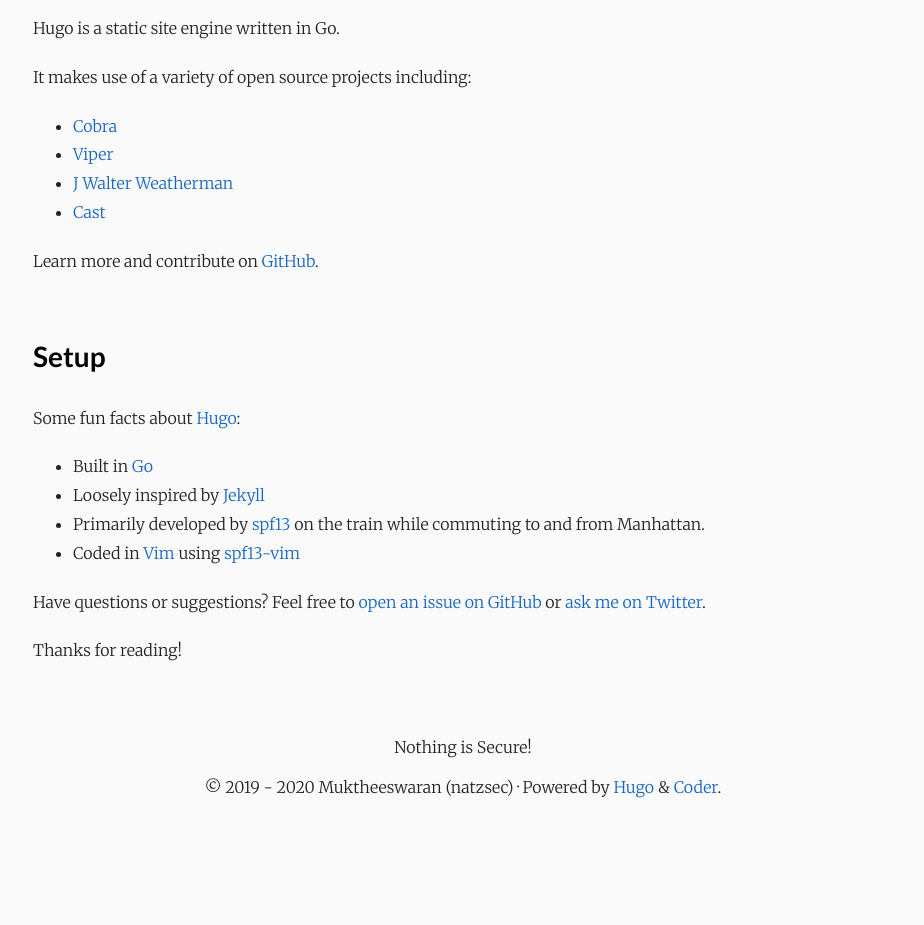
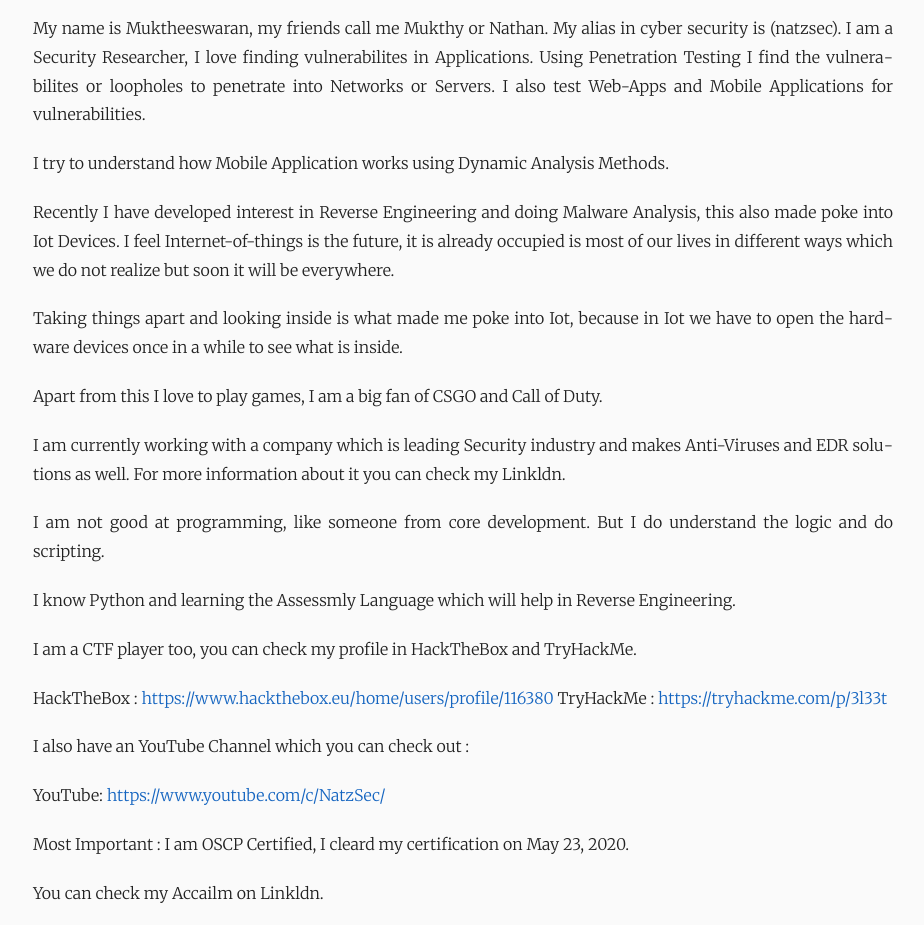
Before and after one commit to mukthy/natzsec.github.io, a plain HTML site: page about/index.html in a window 1280 px wide. Shown: the part 204-1129 px from the top of the page, without its empty margins (177-1101 px from the left). Before the commit the page ends 1011 px from the top, so only its background shows below. Drawn offline with nearby package versions, Linux system fonts and the light colour scheme; a script that the page names is missing.

Commit message:
initial commit

```diff
--- a/about/index.html
+++ b/about/index.html
@@ -7,11 +7,9 @@
     <meta http-equiv="Content-Language" content="en">
 
     <meta name="author" content="Muktheeswaran (natzsec)">
-    <meta name="description" content="Hugo is a static site engine written in Go.
-It makes use of a variety of open source projects including:
- Cobra Viper J Walter Weatherman Cast  Learn more and contribute on GitHub.
-Setup Some fun facts about Hugo:
- Built in Go Loosely inspired by Jekyll Primarily developed by spf13 on the train while commuting to and from Manhattan. Coded in Vim using spf13-vim  Have questions or suggestions?">
+    <meta name="description" content="My name is Muktheeswaran, my friends call me Mukthy or Nathan. My alias in cyber security is (natzsec). I am a Security Researcher, I love finding vulnerabilites in Applications. Using Penetration Testing I find the vulnerabilites or loopholes to penetrate into Networks or Servers. I also test Web-Apps and Mobile Applications for vulnerabilities.
+I try to understand how Mobile Application works using Dynamic Analysis Methods.
+Recently I have developed interest in Reverse Engineering and doing Malware Analysis, this also made poke into Iot Devices.">
     <meta name="keywords" content="blog,hacker,personal,security">
 
 
@@ -19,19 +17,15 @@ Setup Some fun facts about Hugo:
 
 
     <meta name="twitter:card" content="summary"/>
-<meta name="twitter:title" content="About Hugo"/>
-<meta name="twitter:description" content="Hugo is a static site engine written in Go.
-It makes use of a variety of open source projects including:
- Cobra Viper J Walter Weatherman Cast  Learn more and contribute on GitHub.
-Setup Some fun facts about Hugo:
- Built in Go Loosely inspired by Jekyll Primarily developed by spf13 on the train while commuting to and from Manhattan. Coded in Vim using spf13-vim  Have questions or suggestions?"/>
+<meta name="twitter:title" content="About Natzsec"/>
+<meta name="twitter:description" content="My name is Muktheeswaran, my friends call me Mukthy or Nathan. My alias in cyber security is (natzsec). I am a Security Researcher, I love finding vulnerabilites in Applications. Using Penetration Testing I find the vulnerabilites or loopholes to penetrate into Networks or Servers. I also test Web-Apps and Mobile Applications for vulnerabilities.
+I try to understand how Mobile Application works using Dynamic Analysis Methods.
+Recently I have developed interest in Reverse Engineering and doing Malware Analysis, this also made poke into Iot Devices."/>
 
-    <meta property="og:title" content="About Hugo" />
-<meta property="og:description" content="Hugo is a static site engine written in Go.
-It makes use of a variety of open source projects including:
- Cobra Viper J Walter Weatherman Cast  Learn more and contribute on GitHub.
-Setup Some fun facts about Hugo:
- Built in Go Loosely inspired by Jekyll Primarily developed by spf13 on the train while commuting to and from Manhattan. Coded in Vim using spf13-vim  Have questions or suggestions?" />
+    <meta property="og:title" content="About Natzsec" />
+<meta property="og:description" content="My name is Muktheeswaran, my friends call me Mukthy or Nathan. My alias in cyber security is (natzsec). I am a Security Researcher, I love finding vulnerabilites in Applications. Using Penetration Testing I find the vulnerabilites or loopholes to penetrate into Networks or Servers. I also test Web-Apps and Mobile Applications for vulnerabilities.
+I try to understand how Mobile Application works using Dynamic Analysis Methods.
+Recently I have developed interest in Reverse Engineering and doing Malware Analysis, this also made poke into Iot Devices." />
 <meta property="og:type" content="article" />
 <meta property="og:url" content="https://mukthy.github.io/natzsec.github.io/about/" />
 
@@ -41,7 +35,7 @@ Setup Some fun facts about Hugo:
       <base href="https://mukthy.github.io/natzsec.github.io/about/">
 
     <title>
-  About Hugo · natzsec
+  About Natzsec · natzsec
 </title>
 
 
@@ -122,28 +116,26 @@ Setup Some fun facts about Hugo:
   <section class="container page">
   <article>
     <header>
-      <h1>About Hugo</h1>
+      <h1>About Natzsec</h1>
     </header>
 
-    <p>Hugo is a static site engine written in Go.</p>
-<p>It makes use of a variety of open source projects including:</p>
-<ul>
-<li><a href="https://github.com/spf13/cobra">Cobra</a></li>
-<li><a href="https://github.com/spf13/viper">Viper</a></li>
-<li><a href="https://github.com/spf13/jWalterWeatherman">J Walter Weatherman</a></li>
-<li><a href="https://github.com/spf13/cast">Cast</a></li>
-</ul>
-<p>Learn more and contribute on <a href="https://github.com/spf13">GitHub</a>.</p>
-<h2 id="setup">Setup</h2>
-<p>Some fun facts about <a href="http://gohugo.io/">Hugo</a>:</p>
-<ul>
-<li>Built in <a href="http://golang.org/">Go</a></li>
-<li>Loosely inspired by <a href="http://jekyllrb.com/">Jekyll</a></li>
-<li>Primarily developed by <a href="http://spf13.com/">spf13</a> on the train while commuting to and from Manhattan.</li>
-<li>Coded in <a href="http://vim.org">Vim</a> using <a href="http://vim.spf13.com/">spf13-vim</a></li>
-</ul>
-<p>Have questions or suggestions? Feel free to <a href="https://github.com/spf13/hugo/issues/new">open an issue on GitHub</a> or <a href="https://twitter.com/spf13">ask me on Twitter</a>.</p>
-<p>Thanks for reading!</p>
+    <p>My name is Muktheeswaran, my friends call me Mukthy or Nathan. My alias in cyber security is (natzsec). I am a Security Researcher, I love finding vulnerabilites in Applications. Using Penetration Testing I find the vulnerabilites or loopholes to penetrate into Networks or Servers. I also test Web-Apps and Mobile Applications for vulnerabilities.</p>
+<p>I try to understand how Mobile Application works using Dynamic Analysis Methods.</p>
+<p>Recently I have developed interest in Reverse Engineering and doing Malware Analysis, this also made poke into Iot Devices. I feel Internet-of-things is the future, it is already occupied is most of our lives in different ways which we do not realize but soon it will be everywhere.</p>
+<p>Taking things apart and looking inside is what made me poke into Iot, because in Iot we have to open the hardware devices once in a while to see what is inside.</p>
+<p>Apart from this I love to play games, I am a big fan of CSGO and Call of Duty.</p>
+<p>I am currently working with a company which is leading Security industry and makes Anti-Viruses and EDR solutions as well. For more information about it you can check my Linkldn.</p>
+<p>I am not good at programming, like someone from core development. But I do understand the logic and do scripting.</p>
+<p>I know Python and learning the Assessmly Language which will help in Reverse Engineering.</p>
+<p>I am a CTF player too, you can check my profile in HackTheBox and TryHackMe.</p>
+<p>HackTheBox : <a href="https://www.hackthebox.eu/home/users/profile/116380">https://www.hackthebox.eu/home/users/profile/116380</a>
+TryHackMe : <a href="https://tryhackme.com/p/3l33t">https://tryhackme.com/p/3l33t</a></p>
+<p>I also have an YouTube Channel which you can check out :</p>
+<p>YouTube: <a href="https://www.youtube.com/c/NatzSec/">https://www.youtube.com/c/NatzSec/</a></p>
+<p>Most Important : I am OSCP Certified, I cleard my certification on May 23, 2020.</p>
+<p>You can check my Accailm on Linkldn.</p>
+<p>Thanks for Reading.
+NatzSec</p>
 
   </article>
 </section>
```
Also changed, not shown: index.xml (+4 -6 lines).
